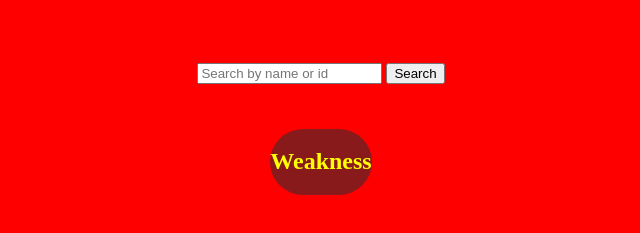
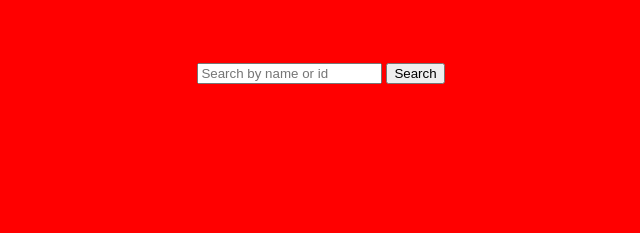
Before and after one commit to DanTheDev27/apiProjects, a plain HTML site: page index.html in a window 1280 px wide. Shown: the part 137-370 px from the top of the page, without its empty margins (319-959 px from the left). Drawn offline with Linux system fonts and the light colour scheme; a web font is replaced by a local one.

Commit message:
forgot to include weakness element in style change

```diff
--- a/index.html
+++ b/index.html
@@ -28,8 +28,8 @@
                 <ul id="type" style="display:none"></ul>
             </div>
         <!-- <ul id="type"></ul> -->
-         <h2 id="typeWeakness">Weakness</h2>
-        <ul id="weakness"></ul>
+         <h2 id="typeWeakness" style="display:none">Weakness</h2>
+        <ul id="weakness" style=></ul>
         <!-- <h2 id="height" style="display:none">Height</h2> -->
         <ul id="height"></ul>
         <!-- <h2 id="weight" style="display:none">Weight</h2> -->
--- a/pokeApi.js
+++ b/pokeApi.js
@@ -62,6 +62,7 @@ async function getData() {
                 const weaknessText =  weakness.name.charAt(0).toUpperCase() + weakness.name.slice(1);
                 h3.textContent = weaknessText;
                 pokeWeakness.appendChild(h3);
+                document.getElementById('typeWeakness').style.display = 'block';
 
             }
 
```
